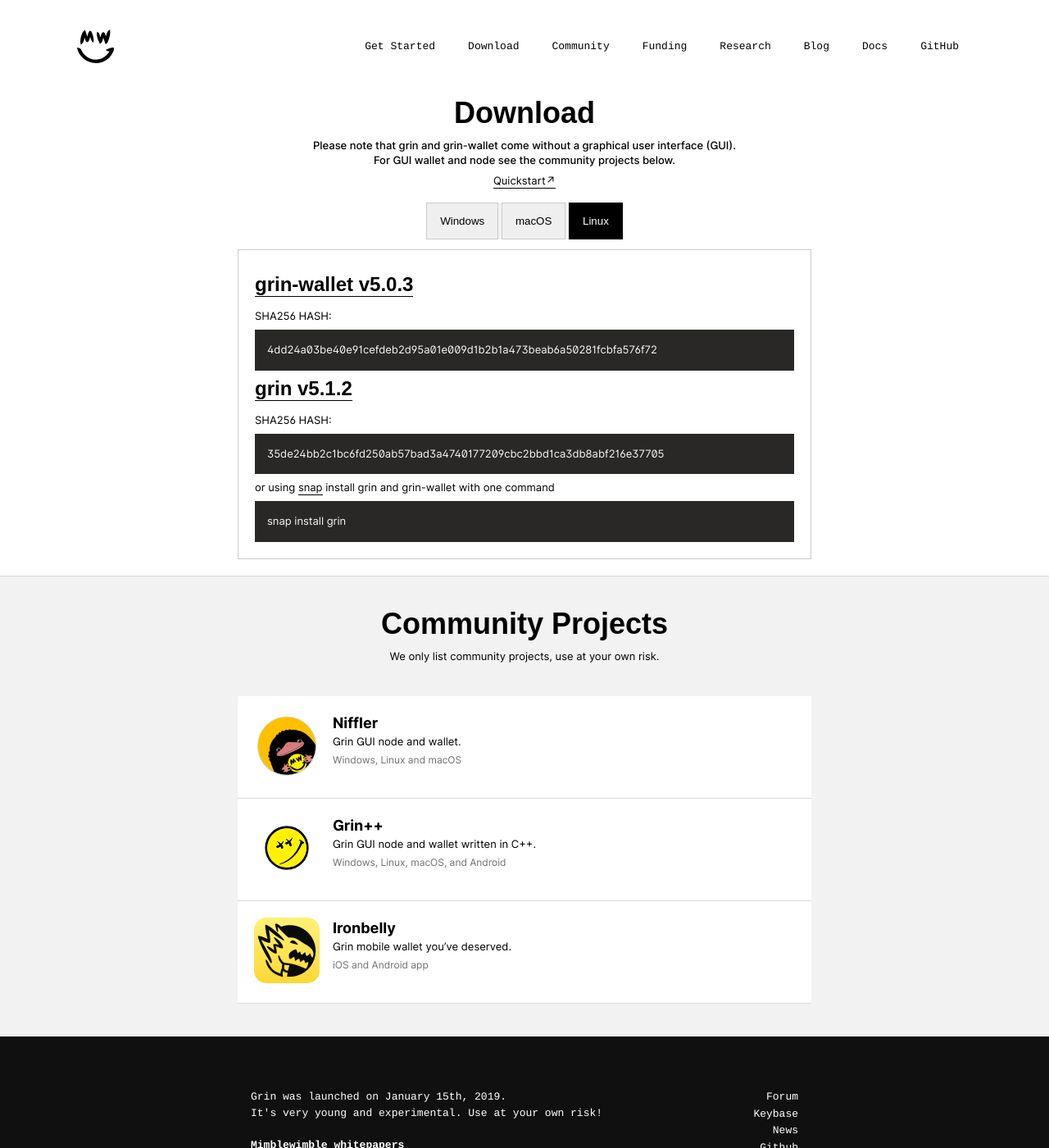
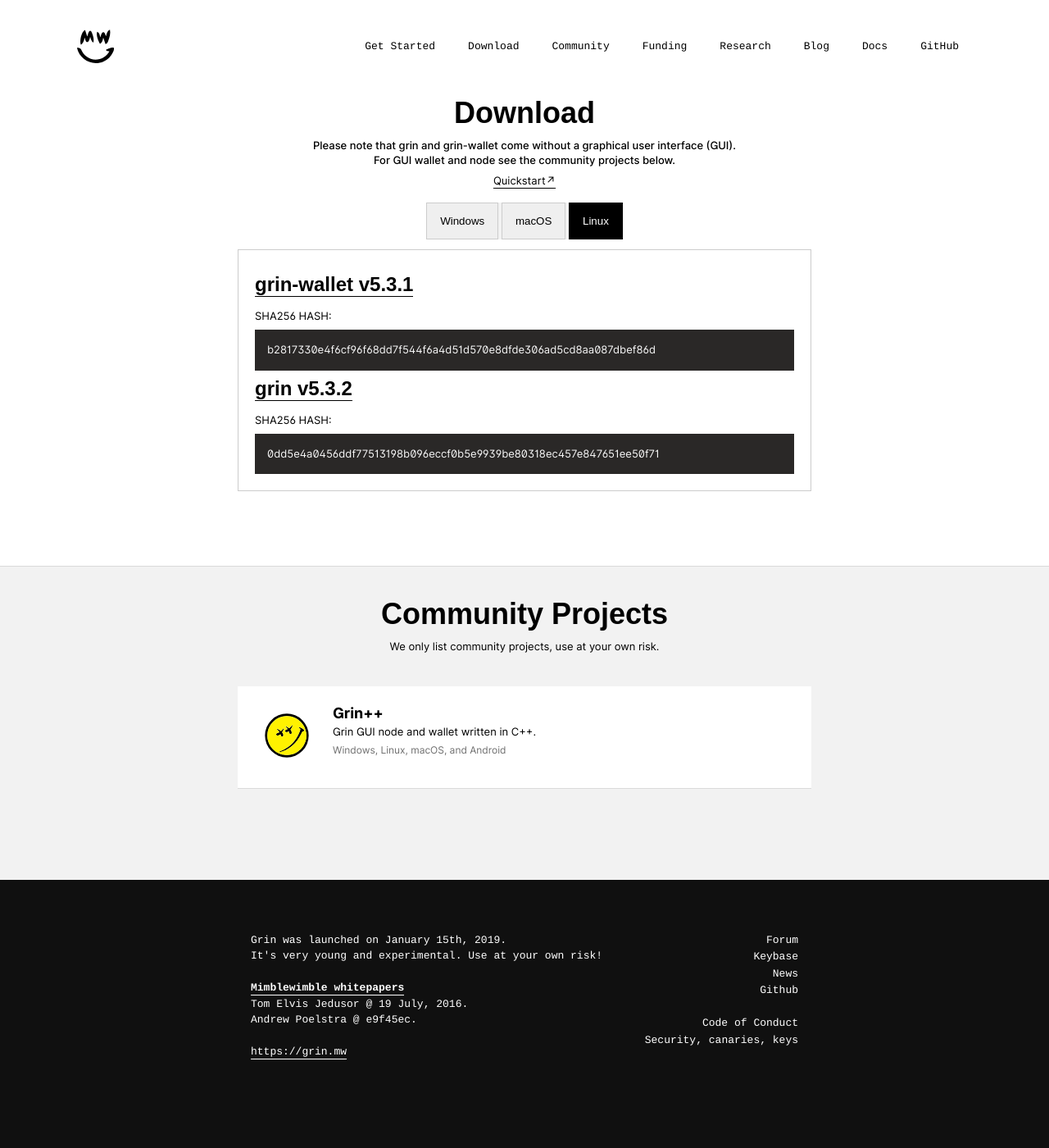
Before and after one commit to mimblewimble/site, a Jekyll site: the page built from download.html, in a window 1280 px wide and 1400 px high. Shown: the whole window at 82% size. Built offline with Jekyll 4.4.1, drawn with Linux system fonts in a browser that asks for light colours; nearby versions of some CDN libraries.

Commit message:
Upated all version numbers and commented out Linux snap, MacOS homebrew, Niffler, and Ironbelly as none are actively developed

```diff
--- a/download.html
+++ b/download.html
@@ -26,62 +26,60 @@
       <!-- Tab content -->
       <div id="Windows" class="tabcontent">
         <h3><a
-            href="https://github.com/mimblewimble/grin-wallet/releases/download/v5.0.3/grin-wallet-v5.0.3-win-x64.zip">grin-wallet
-            v5.0.3</a></h3>
+            href="https://github.com/mimblewimble/grin-wallet/releases/download/v5.3.1/grin-wallet-v5.3.1-win-x86_64.zip">grin-wallet
+            v5.3.1</a></h3>
         <div class="codebox-heading">SHA256 HASH:</div>
         <div class="codebox">
-          97CF851C947F1C5F3DC5E78E3756B55CBB27E1DC9EA658C36A4F536B37510A50
+          C33312CC4769A0754B1366EAAF3837D76975C984BACF87AD6446763BDCE73B00
         </div>
-        <h3> <a href="https://github.com/mimblewimble/grin/releases/download/v5.1.2/grin-v5.1.2-win-x64.zip">grin
-            v5.1.2</a></h3>
+        <h3> <a href="https://github.com/mimblewimble/grin/releases/download/v5.3.2/grin-v5.3.2-win-x86_64.zip">grin
+            v5.3.2</a></h3>
         <div class="codebox-heading">SHA256 HASH:</div>
         <div class="codebox">
-          D3480F049D74557415EF6854D831EC07C653502C793C2CB6BBCE51EDAA167C90
-        </div>
+          3FB4F7C64A5D54B61C149CCEE2110C1FC42A2570D88E71955563B222995001BE        </div>
       </div>
 
       <div id="macOS" class="tabcontent">
         <h3><a
-            href="https://github.com/mimblewimble/grin-wallet/releases/download/v5.0.3/grin-wallet-v5.0.3-macos.tar.gz">grin-wallet
-            v5.0.3</a></h3>
+            href="https://github.com/mimblewimble/grin-wallet/releases/download/v5.3.1/grin-wallet-v5.3.1-macos-x86_64.tar.gz">grin-wallet
+            v5.3.1</a></h3>
         <div class="codebox-heading">SHA256 HASH:</div>
         <div class="codebox">
-          8139e8a74ef8dc52ff759566917219dc26fd4eba7f5e182ce20adf1b7216557e
+          9198bd4330877d3121527b2937458e2a7bc0e605994ba97c47059650dc294acb
         </div>
-        <div class="codebox-heading">or with homebrew</div>
+        <!--<div class="codebox-heading">or with homebrew</div>
         <div class="codebox">
           brew install grin-wallet
-        </div>
-        <h3><a href="https://github.com/mimblewimble/grin/releases/download/v5.1.2/grin-v5.1.2-macos.tar.gz">grin
-            v5.1.2</a></h3>
+        </div>-->
+        <h3><a href="https://github.com/mimblewimble/grin/releases/download/v5.3.2/grin-v5.3.2-macos-x86_64.tar.gz">grin
+            v5.3.2</a></h3>
         <div class="codebox-heading">SHA256 HASH:</div>
         <div class="codebox">
-          5dc8895554f1a65e2b782e8548fb08418cbad6b0de5bcc78f1ace740bd651cac
-        </div>
-        <div class="codebox-heading">or with homebrew</div>
-        <div class="codebox">
+          d63212477f7c38169fefe3b093f192e9576e9e4dd7d690974065f9c2dc1f031b        </div>
+        <!--<div class="codebox-heading">or with homebrew</div>
+        div class="codebox">
           brew install grin
-        </div>
+        </div>-->
       </div>
 
       <div id="Linux" class="tabcontent">
         <h3> <a
-            href="https://github.com/mimblewimble/grin-wallet/releases/download/v5.0.3/grin-wallet-v5.0.3-linux-amd64.tar.gz">grin-wallet
-            v5.0.3</a></h3>
+            href="https://github.com/mimblewimble/grin-wallet/releases/download/v5.3.1/grin-wallet-v5.0.3-linux-amd64.tar.gz">grin-wallet
+            v5.3.1</a></h3>
         <div class="codebox-heading">SHA256 HASH:</div>
         <div class="codebox">
-          4dd24a03be40e91cefdeb2d95a01e009d1b2b1a473beab6a50281fcbfa576f72
-        </div>
-        <h3> <a href="https://github.com/mimblewimble/grin/releases/download/v5.1.2/grin-v5.1.2-linux-amd64.tar.gz">grin
-            v5.1.2</a></h3>
+          b2817330e4f6cf96f68dd7f544f6a4d51d570e8dfde306ad5cd8aa087dbef86d        </div>
+        <h3> <a href="https://github.com/mimblewimble/grin/releases/download/v5.3.2/grin-v5.3.2-linux-x86_64.tar.gz">grin
+            v5.3.2</a></h3>
         <div class="codebox-heading">SHA256 HASH:</div>
         <div class="codebox">
-          35de24bb2c1bc6fd250ab57bad3a4740177209cbc2bbd1ca3db8abf216e37705
+          0dd5e4a0456ddf77513198b096eccf0b5e9939be80318ec457e847651ee50f71
         </div>
-	<div class="codebox-heading">or using <a href="https://snapcraft.io/grin">snap</a> install grin and grin-wallet with one command</div>
+
+        <!--<div class="codebox-heading">or using <a href="https://snapcraft.io/grin">snap</a> install grin and grin-wallet with one command</div>
         <div class="codebox">
           snap install grin
-	</div>
+	      </div>-->
       </div>
     </section>
   </div>
@@ -93,7 +91,8 @@
       We only list community projects, use at your own risk.
     </div>
     <div class="community-content">
-      <div class="community-row">
+    <!--commented out and reserved for Grim wallet-->
+    <!--<div class="community-row">
         <a href="https://github.com/grinfans/Niffler/releases" target="_blank"><img class="community-row-img"
             alt="Niffler" src="assets/images/niffler.png" /></a>
         <div class="community-row-content">
@@ -102,7 +101,7 @@
           <div class="community-row-desc">Grin GUI node and wallet.</div>
           <div class="community-row-category">Windows, Linux and macOS</div>
         </div>
-      </div>
+      </div>-->
       <div class="community-row">
         <a href="https://grinplusplus.github.io" target="_blank"><img class="community-row-img"
             alt="Grin++" src="assets/images/gpp.svg" /></a>
@@ -113,7 +112,7 @@
           <div class="community-row-category">Windows, Linux, macOS, and Android</div>
         </div>
       </div>
-      <div class="community-row">
+      <!--<div class="community-row">
         <a href="https://ironbelly.app" target="_blank"><img class="community-row-img"
             alt="Ironbelly" src="assets/images/ironbelly.png" /></a>
         <div class="community-row-content">
@@ -121,7 +120,7 @@
               Ironbelly</a></div>
           <div class="community-row-desc">Grin mobile wallet you’ve deserved.</div>
           <div class="community-row-category">iOS and Android app</div>
-        </div>
+        </div>-->
       </div>
     </div>
   </div>
```
